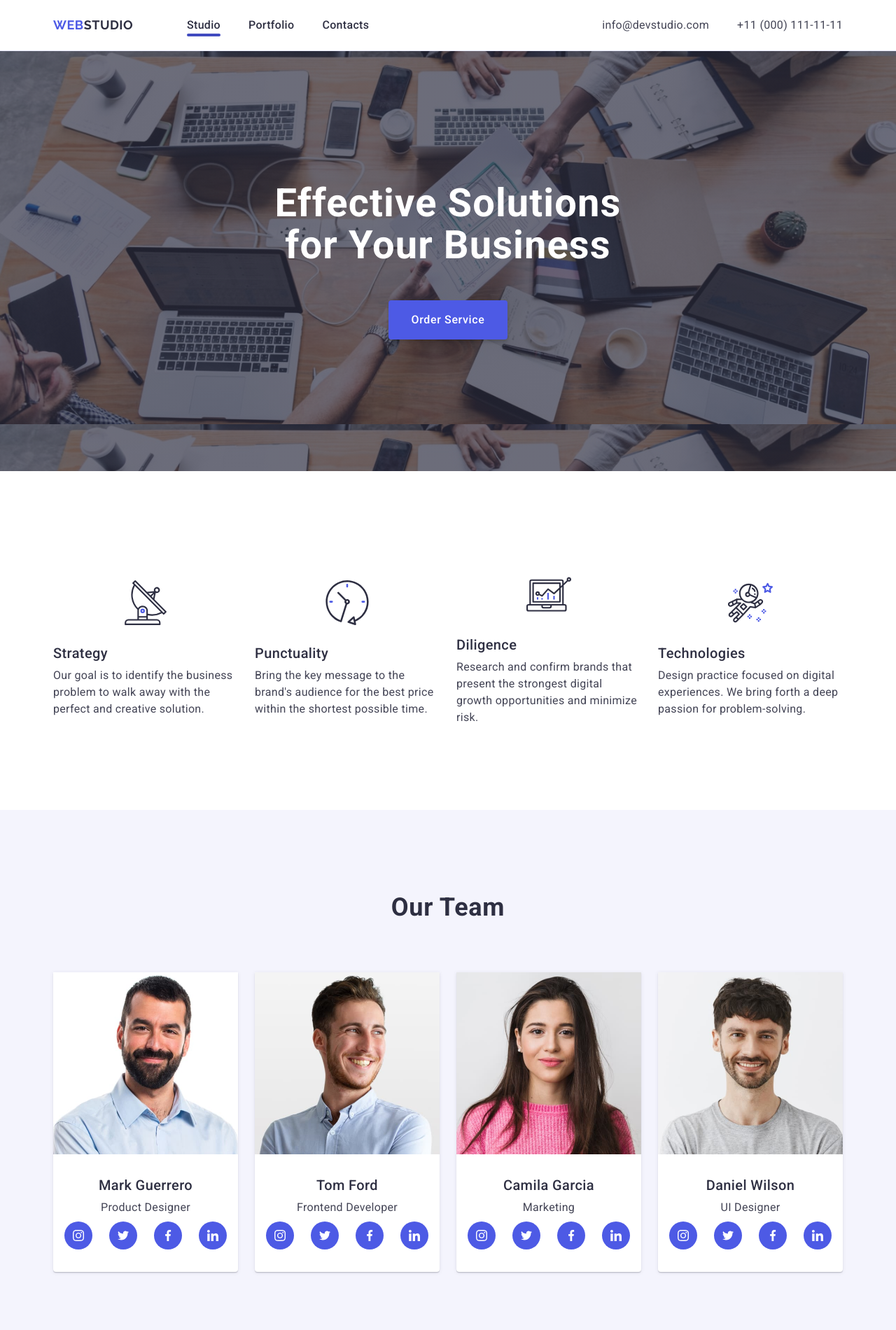
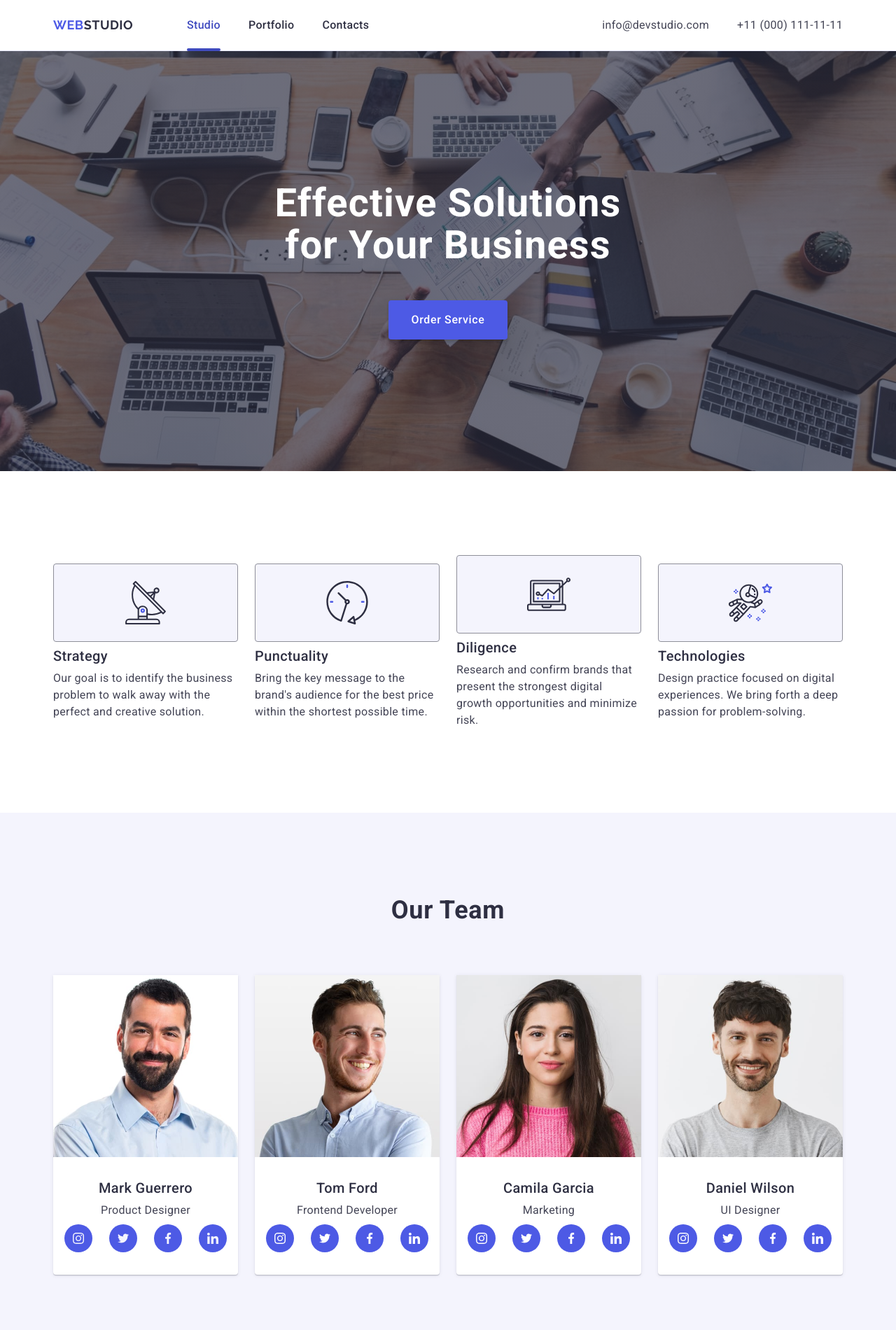
Before and after one commit to mogilevs/goit-markup-hw-04, a plain HTML site: page index.html in a window 1280 px wide. Shown: the top 1900 px of the page at 70% size. Drawn offline with nearby package versions, Linux system fonts and the light colour scheme.

Commit message:
correct main mistakes

```diff
--- a/css/styles.css
+++ b/css/styles.css
@@ -37,6 +37,8 @@ img {
 }
 .header {
   border-bottom: 1px solid #e7e9fc;
+  box-shadow: 0px 2px 1px rgba(46, 47, 66, 0.08),
+    0px 1px 1px rgba(46, 47, 66, 0.16), 0px 1px 6px rgba(46, 47, 66, 0.08);
 }
 .header-container {
   display: flex;
@@ -87,19 +89,20 @@ img {
 .nav-menu:focus {
   color: #404bbf;
 }
-.nav1 {
+.nav-decor {
   position: relative;
+  color: #404bbf;
 }
-.nav1::after {
+.nav-decor::after {
   display: block;
   content: '';
   position: absolute;
-  bottom: 20px;
   border-radius: 2px;
   width: 48px;
   height: 4px;
   border: 2px solid #404bbf;
   background-color: #404bbf;
+  bottom: -1px;
 }
 .address {
   font-style: normal;
@@ -131,12 +134,16 @@ img {
       rgba(46, 47, 66, 0.7)
     ),
     url(../images/people-office1.jpg);
-  background-size: contain;
+  background-size: cover;
   padding-top: 188px;
   padding-bottom: 188px;
   margin-left: auto;
   margin-right: auto;
+  max-width: 1440px;
+  background-repeat: no-repeat;
+  background-position: center;
 }
+
 .title {
   font-size: 56px;
   font-weight: 700;
@@ -197,6 +204,14 @@ img {
 }
 .sec-two-card-icon {
   padding: 24px 100px;
+  display: flex;
+  align-items: center;
+  justify-content: center;
+  height: 112px;
+  background-color: #f4f4fd;
+  border-radius: 4px;
+  border: 1px solid #8e8f99;
+  margin-bottom: 8px;
 }
 .sec-two-list-title {
   font-size: 20px;
@@ -261,15 +276,22 @@ img {
 }
 .soc-net-icon-container {
   display: flex;
-  justify-content: space-between;
+  justify-content: center;
   align-items: center;
   gap: 24px;
 }
-.soc-net-icon-bg {
-  border-radius: 50%;
+.soc-net-icon-size {
   height: 40px;
   width: 40px;
+}
+.soc-net-icon-bg {
+  width: 100%;
+  height: 100%;
+  border-radius: 50%;
   background-color: #4d5ae5;
+  display: flex;
+  justify-content: center;
+  align-items: center;
   position: relative;
   transition: background-color 250ms cubic-bezier(0.4, 0, 0.2, 1);
 }
@@ -329,13 +351,15 @@ img {
   transform: translateY(100%);
   transition: transform 250ms cubic-bezier(0.4, 0, 0.2, 1);
   background-color: #4d5ae5;
-  padding: 40px 32px 164px;
+  padding: 40px 32px;
+  line-height: 1.5;
+  letter-spacing: 0.02em;
 }
 .sec-four-card-card {
   border-bottom: 1px solid #e7e9fc;
   border-left: 1px solid #e7e9fc;
   border-right: 1px solid #e7e9fc;
-  padding: 32px 16px;
+  padding: 32px;
 }
 .sec-four-list-title {
   font-size: 20px;
@@ -358,7 +382,10 @@ img {
 .footer-container {
   display: flex;
   justify-content: flex-start;
-  align-items: flex-start;
+  align-items: baseline;
+}
+.footer-logo-container {
+  margin-right: 120px;
 }
 .footer-text {
   color: #f4f4fd;
@@ -376,6 +403,9 @@ img {
 }
 .soc-med-title {
   font-weight: 500;
+  font-size: 16px;
+  line-height: 1.5;
+  letter-spacing: 0.02em;
   color: #fff;
   margin-bottom: 16px;
 }
--- a/index.html
+++ b/index.html
@@ -22,7 +22,7 @@
       <nav class="nav">
         <a class="logo" href="./index.html">Web<span class="logo-text">Studio</span></a>
         <ul class="nav-menu-list">
-          <li><a class="nav-menu nav1" href="./index.html">Studio</a></li>
+          <li><a class="nav-menu nav-decor" href="./index.html">Studio</a></li>
           <li><a class="nav-menu" href="">Portfolio</a></li>
           <li><a class="nav-menu" href="">Contacts</a></li>
         </ul>
@@ -35,6 +35,7 @@
       </address>
       </div>
     </header>
+
     <main>
       <section class="section hero">
         <div class="container">
@@ -42,6 +43,7 @@
         <button type="button" class="button">Order Service</button>
         </div>
       </section>
+
       <section class="section">
         <div class="container">
         <h2 class="visually-hidden">Advantages</h2>
@@ -93,6 +95,7 @@
         </ul>
         </div>
       </section>
+
       <section class="section sec-three">
         <div class="container">
         <h2 class="sec-three-title">Our Team</h2>
@@ -107,28 +110,36 @@
             <div class="sec-three-card-card">
                 <h3 class="sec-three-card-title">Mark Guerrero</h3>
                 <p class="sec-three-card-text">Product Designer</p>
-                <div class="soc-net-icon-container">
-                    <div class="soc-net-icon-bg">
-                        <svg class="soc-net-icon" width="16" height="16" fill="white">
+                <ul class="soc-net-icon-container">
+                    <li class="soc-net-icon-size">
+                      <a class="soc-net-icon-bg" href="">
+                        <svg class="soc-net-icon" width="16" height="16" fill="#f4f4fd">
                             <use href="./images/icons.svg#icon-instagram"></use>
                         </svg>
-                    </div>
-                    <div class="soc-net-icon-bg">
-                        <svg class="soc-net-icon" width="16" height="16" fill="white">
+                        </a>
+                    </li>
+                    <li class="soc-net-icon-size">
+                      <a class="soc-net-icon-bg">
+                        <svg class="soc-net-icon" width="16" height="16" fill="#f4f4fd">
                             <use href="./images/icons.svg#icon-twitter"></use>
                         </svg>
-                    </div>
-                    <div class="soc-net-icon-bg">
-                        <svg class="soc-net-icon" width="16" height="16" fill="white">
+                      </a>
+                    </li>
+                    <li class="soc-net-icon-size">
+                      <a class="soc-net-icon-bg">
+                        <svg class="soc-net-icon" width="16" height="16" fill="#f4f4fd">
                             <use href="./images/icons.svg#icon-facebook"></use>
                         </svg>
-                    </div>
-                    <div class="soc-net-icon-bg">
-                        <svg class="soc-net-icon" width="16" height="16" fill="white">
+                      </a>
+                    </li>
+                    <li class="soc-net-icon-size">
+                      <a class="soc-net-icon-bg">
+                        <svg class="soc-net-icon" width="16" height="16" fill="#f4f4fd">
                             <use href="./images/icons.svg#icon-linkedin"></use>
                         </svg>
-                    </div>
-                </div>
+                      </a>
+                    </li>
+                </ul>
             </div>
           </li>
           <li class="sec-three-card">
@@ -141,28 +152,40 @@
             <div class="sec-three-card-card">
             <h3 class="sec-three-card-title">Tom Ford</h3>
             <p class="sec-three-card-text">Frontend Developer</p>
-            <div class="soc-net-icon-container">
-              <div class="soc-net-icon-bg">
+            <ul class="soc-net-icon-container">
+              <li class="soc-net-icon-size">
+
+              <a class="soc-net-icon-bg">
                 <svg class="soc-net-icon" width="16" height="16" fill="white">
                   <use href="./images/icons.svg#icon-instagram"></use>
                 </svg>
-              </div>
-              <div class="soc-net-icon-bg">
+              </a>
+              </li>
+              <li class="soc-net-icon-size">
+
+              <a class="soc-net-icon-bg">
                 <svg class="soc-net-icon" width="16" height="16" fill="white">
                   <use href="./images/icons.svg#icon-twitter"></use>
                 </svg>
-              </div>
-              <div class="soc-net-icon-bg">
+              </a>
+              </li>
+              <li class="soc-net-icon-size">
+
+              <a class="soc-net-icon-bg">
                 <svg class="soc-net-icon" width="16" height="16" fill="white">
                   <use href="./images/icons.svg#icon-facebook"></use>
                 </svg>
-              </div>
-              <div class="soc-net-icon-bg">
+              </a>
+              </li>
+              <li class="soc-net-icon-size">
+
+              <a class="soc-net-icon-bg">
                 <svg class="soc-net-icon" width="16" height="16" fill="white">
                   <use href="./images/icons.svg#icon-linkedin"></use>
                 </svg>
-              </div>
-            </div>
+              </a>
+            </li>
+            </ul>
             </div>
           </li>
           <li class="sec-three-card">
@@ -175,28 +198,40 @@
             <div class="sec-three-card-card">
             <h3 class="sec-three-card-title">Camila Garcia</h3>
             <p class="sec-three-card-text">Marketing</p>
-            <div class="soc-net-icon-container">
-              <div class="soc-net-icon-bg">
+            <ul class="soc-net-icon-container">
+              <li class="soc-net-icon-size">
+
+              <a class="soc-net-icon-bg">
                 <svg class="soc-net-icon" width="16" height="16" fill="white">
                   <use href="./images/icons.svg#icon-instagram"></use>
                 </svg>
-              </div>
-              <div class="soc-net-icon-bg">
+              </a>
+            </li>
+              <li class="soc-net-icon-size">
+
+              <a class="soc-net-icon-bg">
                 <svg class="soc-net-icon" width="16" height="16" fill="white">
                   <use href="./images/icons.svg#icon-twitter"></use>
                 </svg>
-              </div>
-              <div class="soc-net-icon-bg">
+              </a>
+            </li>
+              <li class="soc-net-icon-size">
+
+              <a class="soc-net-icon-bg">
                 <svg class="soc-net-icon" width="16" height="16" fill="white">
                   <use href="./images/icons.svg#icon-facebook"></use>
                 </svg>
-              </div>
-              <div class="soc-net-icon-bg">
+              </a>
+            </li>
+              <li class="soc-net-icon-size">
+
+              <a class="soc-net-icon-bg">
                 <svg class="soc-net-icon" width="16" height="16" fill="white">
                   <use href="./images/icons.svg#icon-linkedin"></use>
                 </svg>
-              </div>
-            </div>
+              </a>
+            </li>
+            </ul>
             </div>
           </li>
           <li class="sec-three-card">
@@ -209,28 +244,40 @@
             <div class="sec-three-card-card">
             <h3 class="sec-three-card-title">Daniel Wilson</h3>
             <p class="sec-three-card-text">UI Designer</p>
-            <div class="soc-net-icon-container">
-              <div class="soc-net-icon-bg">
+            <ul class="soc-net-icon-container">
+              <li class="soc-net-icon-size">
+
+              <a class="soc-net-icon-bg">
                 <svg class="soc-net-icon" width="16" height="16" fill="white">
                   <use href="./images/icons.svg#icon-instagram"></use>
                 </svg>
-              </div>
-              <div class="soc-net-icon-bg">
+              </a>
+            </li>
+              <li class="soc-net-icon-size">
+
+              <a class="soc-net-icon-bg">
                 <svg class="soc-net-icon" width="16" height="16" fill="white">
                   <use href="./images/icons.svg#icon-twitter"></use>
                 </svg>
-              </div>
-              <div class="soc-net-icon-bg">
+              </a>
+            </li>
+              <li class="soc-net-icon-size">
+
+              <a class="soc-net-icon-bg">
                 <svg class="soc-net-icon" width="16" height="16" fill="white">
                   <use href="./images/icons.svg#icon-facebook"></use>
                 </svg>
-              </div>
-              <div class="soc-net-icon-bg">
+              </a>
+            </li>
+              <li class="soc-net-icon-size">
+
+              <a class="soc-net-icon-bg">
                 <svg class="soc-net-icon" width="16" height="16" fill="white">
                   <use href="./images/icons.svg#icon-linkedin"></use>
                 </svg>
-              </div>
-            </div>
+              </a>
+            </li>
+            </ul>
             </div>
           </li>
         </ul>
@@ -351,7 +398,7 @@
     </main>
     <footer class="footer">
       <div class="container footer-container">
-        <div class="footer-log">
+        <div class="footer-logo-container">
           <a class="logo footer-logo" href="./index.html">Web<span class="footer-logo-text">Studio</span></a>
           <p class="footer-text">
             Increase the flow of customers and sales for your business with digital
@@ -359,29 +406,37 @@
           </p>
       </div>
       <div class="footer-soc-med">
-        <h4 class="soc-med-title">Social media</h4>
-        <div class="soc-med">
-          <div class="soc-net-icon-bg">
-            <svg class="soc-net-icon" width="16" height="16" fill="white">
+        <p class="soc-med-title">Social media</p>
+        <ul class="soc-med">
+          <li class="soc-net-icon-size">
+            <a class="soc-net-icon-bg">
+            <svg class="soc-net-icon" width="24" height="24" fill="#f4f4fd">
               <use href="./images/icons.svg#icon-instagram"></use>
             </svg>
-          </div>
-        <div class="soc-net-icon-bg">
-          <svg class="soc-net-icon" width="16" height="16" fill="white">
+          </a>
+          </li>
+        <li class="soc-net-icon-size">
+          <a class="soc-net-icon-bg">
+          <svg class="soc-net-icon" width="24" height="24" fill="#f4f4fd">
             <use href="./images/icons.svg#icon-twitter"></use>
           </svg>
-        </div>
-        <div class="soc-net-icon-bg">
-          <svg class="soc-net-icon" width="16" height="16" fill="white">
+        </a>
+        </li>
+        <li class="soc-net-icon-size">
+          <a class="soc-net-icon-bg">
+          <svg class="soc-net-icon" width="24" height="24" fill="#f4f4fd">
             <use href="./images/icons.svg#icon-facebook"></use>
           </svg>
-        </div>
-        <div class="soc-net-icon-bg">
-          <svg class="soc-net-icon" width="16" height="16" fill="white">
+        </a>
+        </li>
+        <li class="soc-net-icon-size">
+          <a class="soc-net-icon-bg">
+          <svg class="soc-net-icon" width="24" height="24" fill="#f4f4fd">
             <use href="./images/icons.svg#icon-linkedin"></use>
           </svg>
-        </div>
-      </div>
+        </a>
+        </li>
+      </ul>
       </div>
       </div>
     </footer>
```
